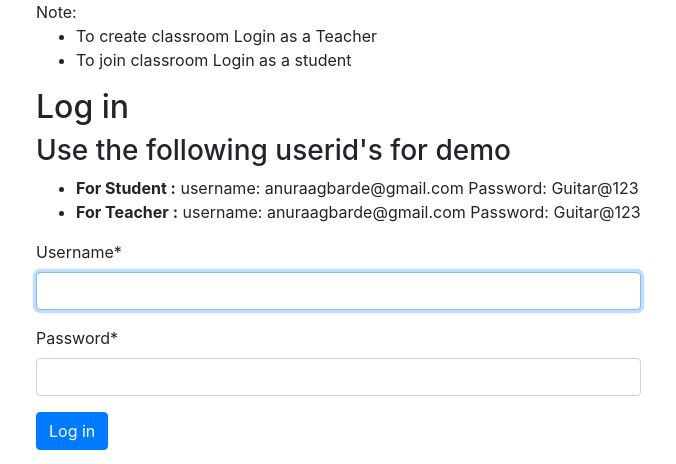
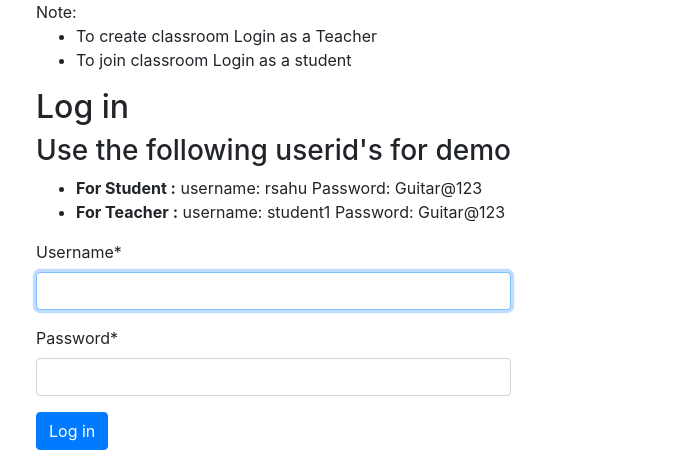
Before and after one commit to anuraagbarde/AWS_SVOD_Django, a Django app: page /accounts/login/ in a window 1280 px wide. Shown: the part 56-520 px from the top of the page, without its empty margins (34-710 px from the left). Run offline with Django 3.2, Linux system fonts and the light colour scheme; some libraries are stand-ins or nearby versions.

Commit message:
corrected demo login info

```diff
--- a/accounts/templates/registration/login.html
+++ b/accounts/templates/registration/login.html
@@ -24,8 +24,8 @@
       <div>
         <h3>Use the following userid's for demo</h3>
         <ul>
-          <li><strong>For Student :</strong> username: anuraagbarde@gmail.com Password: Guitar@123</li>
-          <li><strong>For Teacher :</strong> username: anuraagbarde@gmail.com Password: Guitar@123</li>
+          <li><strong>For Student :</strong> username: rsahu Password: Guitar@123</li>
+          <li><strong>For Teacher :</strong> username: student1 Password: Guitar@123</li>
         </ul>
       </div>
       <form method="post" novalidate>
```
